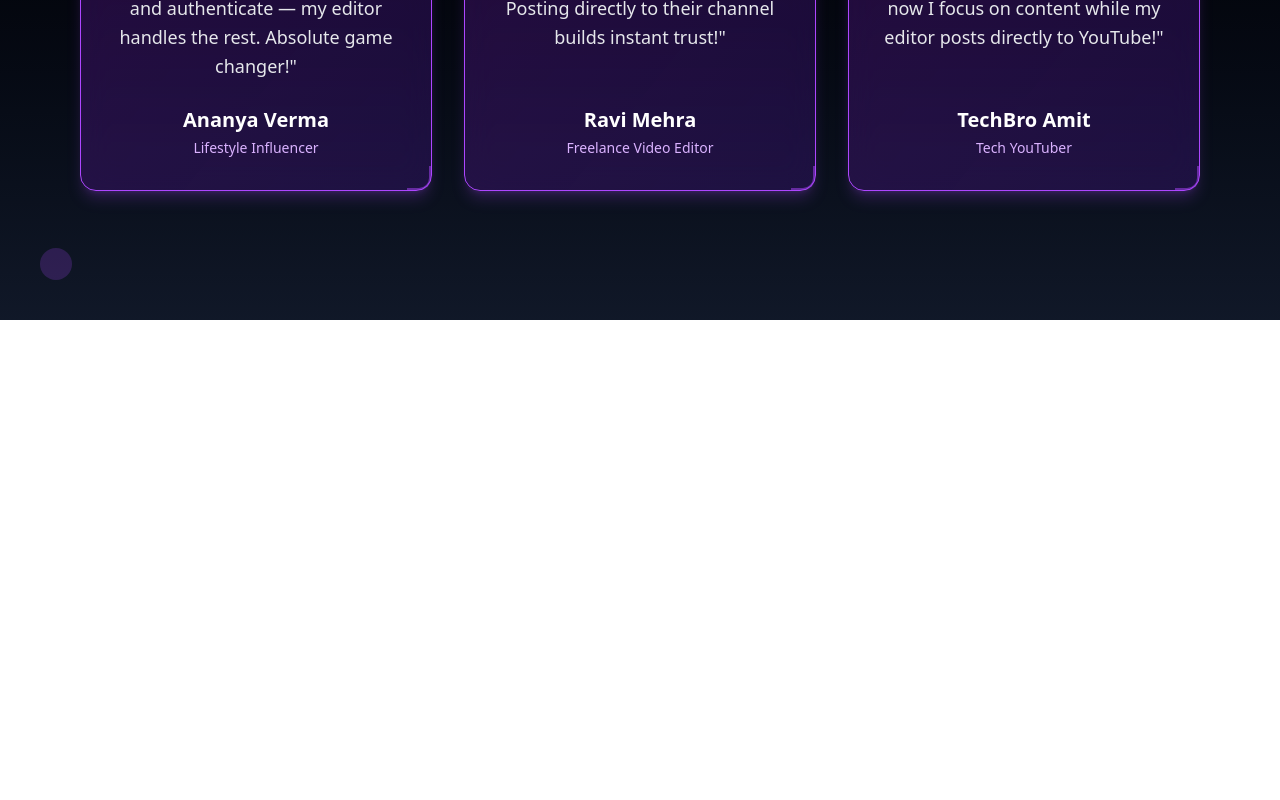
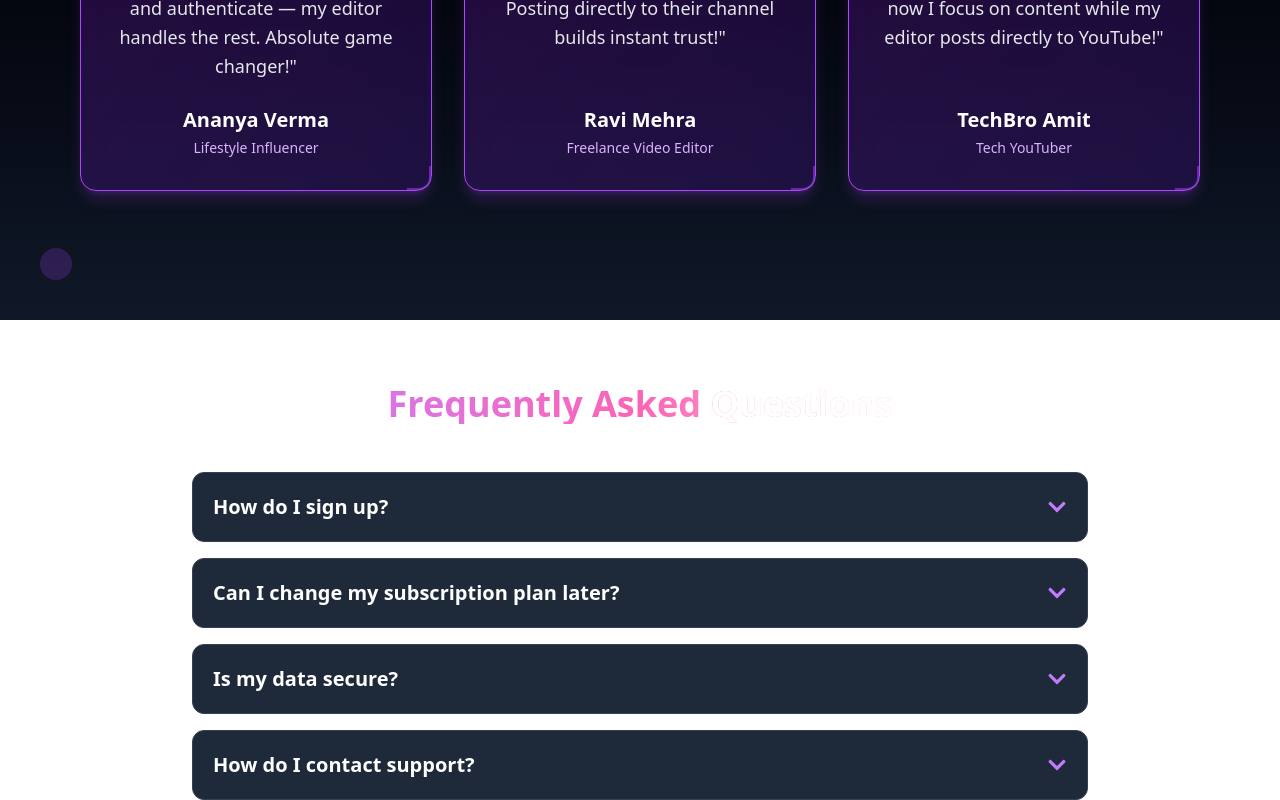
Before and after one commit to samar-abbas-786/TubeGate, a Next.js app: page / in a window 1280 px wide. Shown: the part 2000-2800 px from the top of the page. Before the commit the page ends 2320 px from the top, so only its background shows below. Built offline with nearby package versions, Linux system fonts and the light colour scheme.

Commit message:
design FAQs

```diff
--- a/app/page.js
+++ b/app/page.js
@@ -1,6 +1,7 @@
 import Hero from "@components/Hero/page";
 import Works from "@components/Works/page";
 import Testimonials from "@components/Testimonials/page";
+import FAQs from "@components/FAQ/page";
 
 const Home = () => {
   return (
@@ -8,6 +9,7 @@ const Home = () => {
       <Hero />
       <Works />
       <Testimonials />
+      <FAQs />
     </div>
   );
 };
--- /dev/null
+++ b/components/FAQ/page.jsx
@@ -0,0 +1,73 @@
+"use client";
+import { useState } from "react";
+import { FaChevronDown, FaChevronUp } from "react-icons/fa";
+
+const faqs = [
+  {
+    question: "How do I sign up?",
+    answer:
+      "Signing up is simple! Just click the Sign Up button on the top right and fill out the registration form.",
+  },
+  {
+    question: "Can I change my subscription plan later?",
+    answer:
+      "Yes, you can upgrade or downgrade your subscription anytime from your account settings.",
+  },
+  {
+    question: "Is my data secure?",
+    answer:
+      "Absolutely! We use industry-standard encryption and security protocols to protect your data.",
+  },
+  {
+    question: "How do I contact support?",
+    answer:
+      "You can reach our support team via the Contact Us page or by emailing support@example.com.",
+  },
+];
+
+export default function FAQs() {
+  return (
+    <section id="faq" className="max-w-4xl mx-auto px-6 md:px-0 py-16">
+      <h2 className="text-3xl md:text-4xl font-extrabold bg-gradient-to-r from-purple-400 via-pink-400 to-white bg-clip-text text-transparent mb-12 text-center">
+        Frequently Asked <span className="text-white">Questions</span>
+      </h2>
+
+      <div className="space-y-4">
+        {faqs.map(({ question, answer }, i) => (
+          <FAQItem key={i} question={question} answer={answer} />
+        ))}
+      </div>
+    </section>
+  );
+}
+
+function FAQItem({ question, answer }) {
+  const [open, setOpen] = useState(false);
+
+  return (
+    <div
+      className="bg-gray-800 bg-opacity-30 rounded-xl border border-gray-700 p-5 cursor-pointer select-none"
+      onClick={() => setOpen(!open)}
+      aria-expanded={open}
+      aria-controls={`faq-answer-${question}`}
+    >
+      <div className="flex items-center justify-between">
+        <h3 className="text-lg md:text-xl font-semibold text-white">
+          {question}
+        </h3>
+        <div className="text-purple-400">
+          {open ? <FaChevronUp size={20} /> : <FaChevronDown size={20} />}
+        </div>
+      </div>
+
+      {open && (
+        <p
+          id={`faq-answer-${question}`}
+          className="mt-3 text-gray-300 text-base md:text-lg leading-relaxed"
+        >
+          {answer}
+        </p>
+      )}
+    </div>
+  );
+}
--- a/components/Hero/page.jsx
+++ b/components/Hero/page.jsx
@@ -3,7 +3,7 @@ import Link from "next/link";
 
 const Hero = () => {
   return (
-    <section className="relative bg-gradient-to-b  from-black pt-28 md:pt-15  to-black min-h-[90vh] flex items-center justify-center px-6 md:px-12 overflow-hidden">
+    <section className="relative bg-gradient-to-b  from-black pt-28 md:pt-24  to-black min-h-[90vh] flex items-center justify-center px-6 md:px-12 overflow-hidden">
       <div className="absolute inset-0 overflow-hidden opacity-30">
         <div className="absolute top-1/4 left-1/4 w-64 h-64 rounded-full bg-purple-700/30 blur-[100px] animate-pulse" />
         <div className="absolute bottom-1/4 right-1/4 w-64 h-64 rounded-full bg-purple-900/30 blur-[100px] animate-pulse delay-300" />
```
